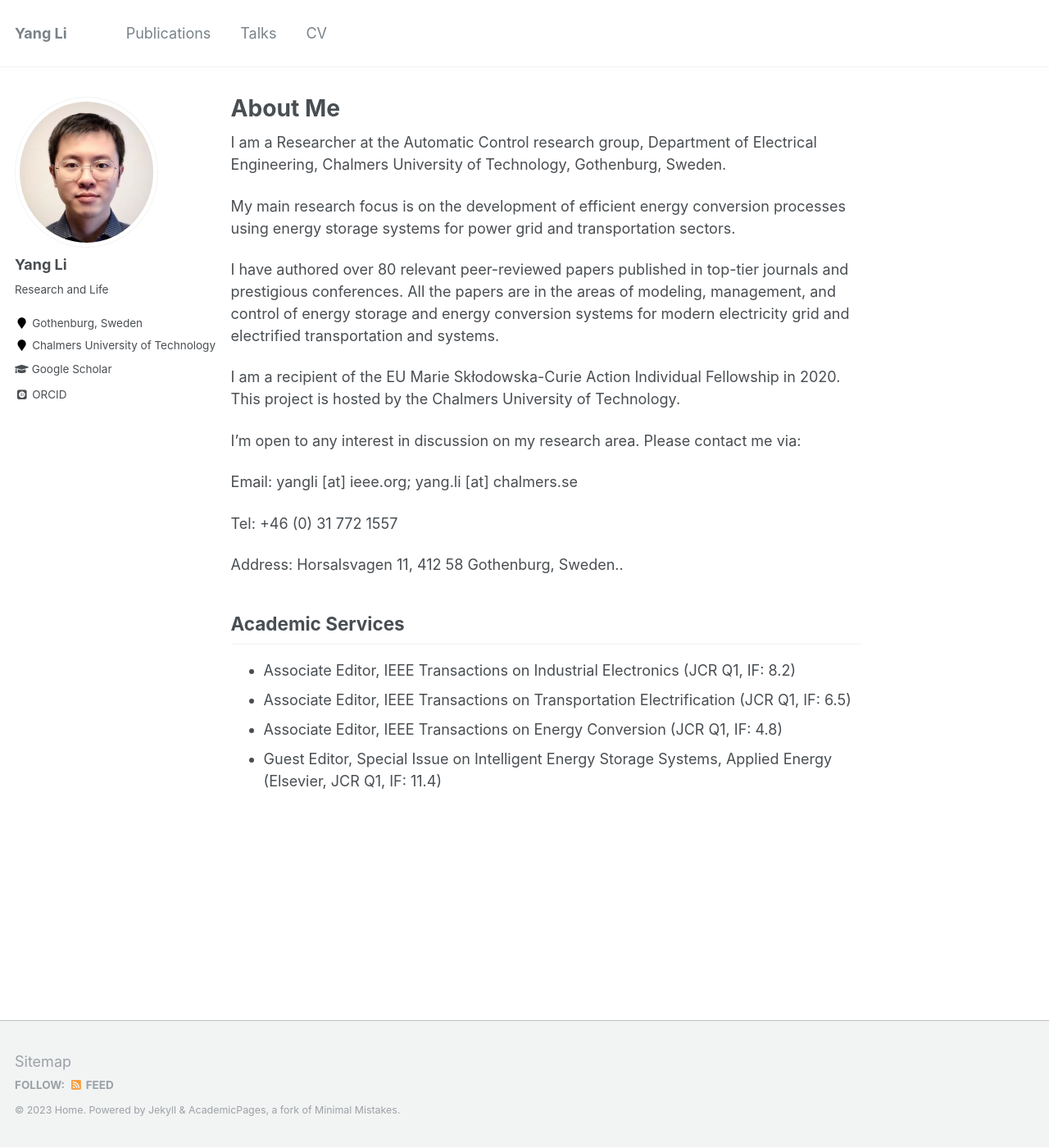
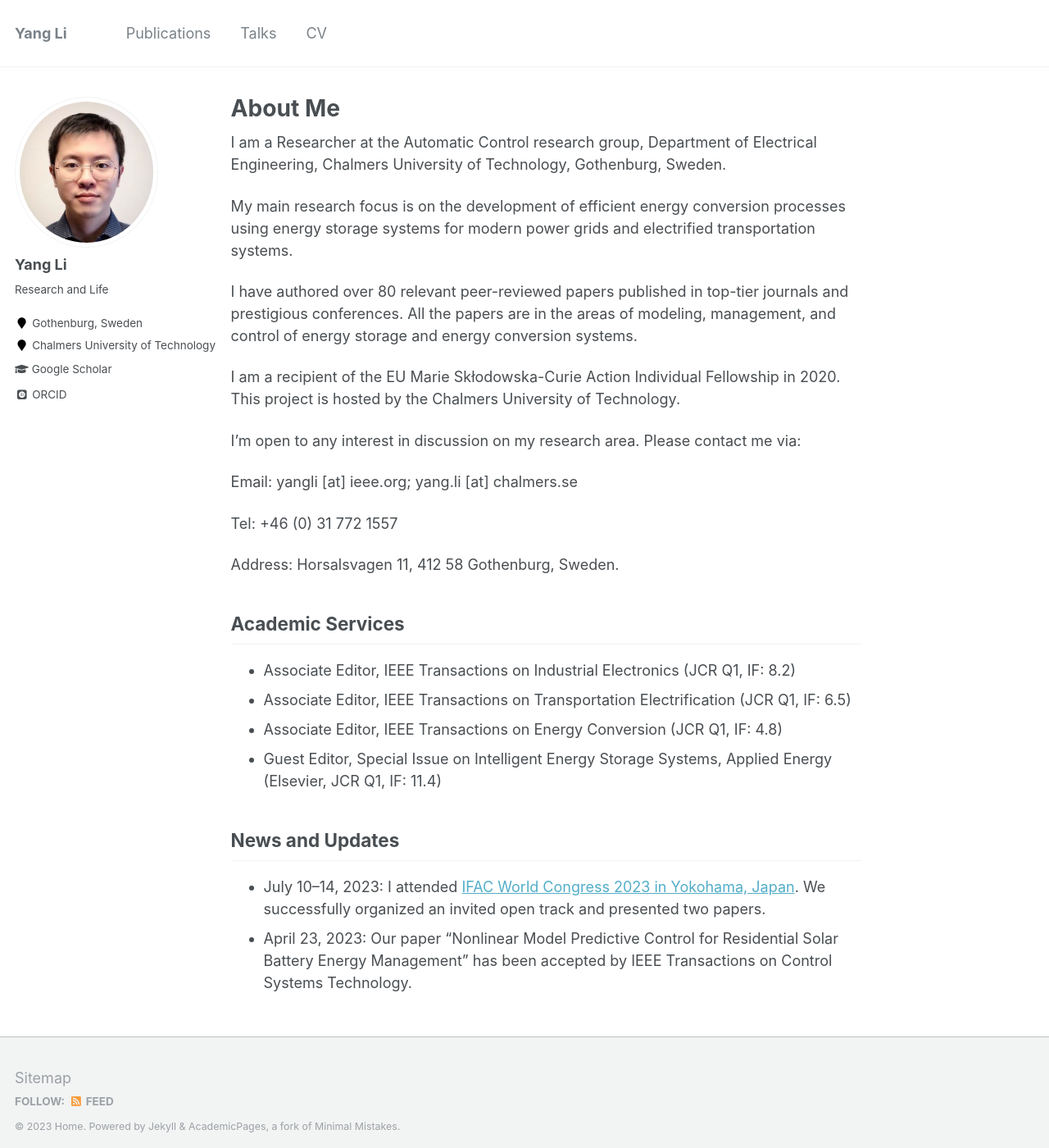
Before and after one commit to dannyli/dannyli.github.io, a Jekyll site: the page built from _pages/about.md, in a window 1280 px wide and 1400 px high. Shown: the whole window at 82% size. Built offline with Jekyll 4.4.1, drawn with Linux system fonts in a browser that asks for light colours; some web fonts are replaced.

Commit message:
Update about.md

```diff
--- a/_pages/about.md
+++ b/_pages/about.md
@@ -10,9 +10,9 @@ redirect_from:
 
 I am a Researcher at the Automatic Control research group, Department of Electrical Engineering, Chalmers University of Technology, Gothenburg, Sweden.
 
-My main research focus is on the development of efficient energy conversion processes using energy storage systems for power grid and transportation sectors.
+My main research focus is on the development of efficient energy conversion processes using energy storage systems for modern power grids and electrified transportation systems.
 
-I have authored over 80 relevant peer-reviewed papers published in top-tier journals and prestigious conferences. All the papers are in the areas of modeling, management, and control of energy storage and energy conversion systems for modern electricity grid and electrified transportation and systems.
+I have authored over 80 relevant peer-reviewed papers published in top-tier journals and prestigious conferences. All the papers are in the areas of modeling, management, and control of energy storage and energy conversion systems.
 
 I am a recipient of the EU Marie Skłodowska-Curie Action Individual Fellowship in 2020. This project is hosted by the Chalmers University of Technology.
 
@@ -22,7 +22,7 @@ Email: yangli [at] ieee.org; yang.li [at] chalmers.se
 
 Tel: +46 (0) 31 772 1557
 
-Address: Horsalsvagen 11, 412 58 Gothenburg, Sweden..
+Address: Horsalsvagen 11, 412 58 Gothenburg, Sweden.
 
 
 Academic Services
@@ -31,3 +31,8 @@ Academic Services
 - Associate Editor, IEEE Transactions on Transportation Electrification (JCR Q1, IF: 6.5)
 - Associate Editor, IEEE Transactions on Energy Conversion (JCR Q1, IF: 4.8)
 - Guest Editor, Special Issue on Intelligent Energy Storage Systems, Applied Energy (Elsevier, JCR Q1, IF: 11.4)
+
+News and Updates
+------
+- July 10--14, 2023: I attended [IFAC World Congress 2023 in Yokohama, Japan](https://www.ifac2023.org/). We successfully organized an invited open track and presented two papers.
+- April 23, 2023: Our paper "Nonlinear Model Predictive Control for Residential Solar Battery Energy Management" has been accepted by IEEE Transactions on Control Systems Technology.
```
